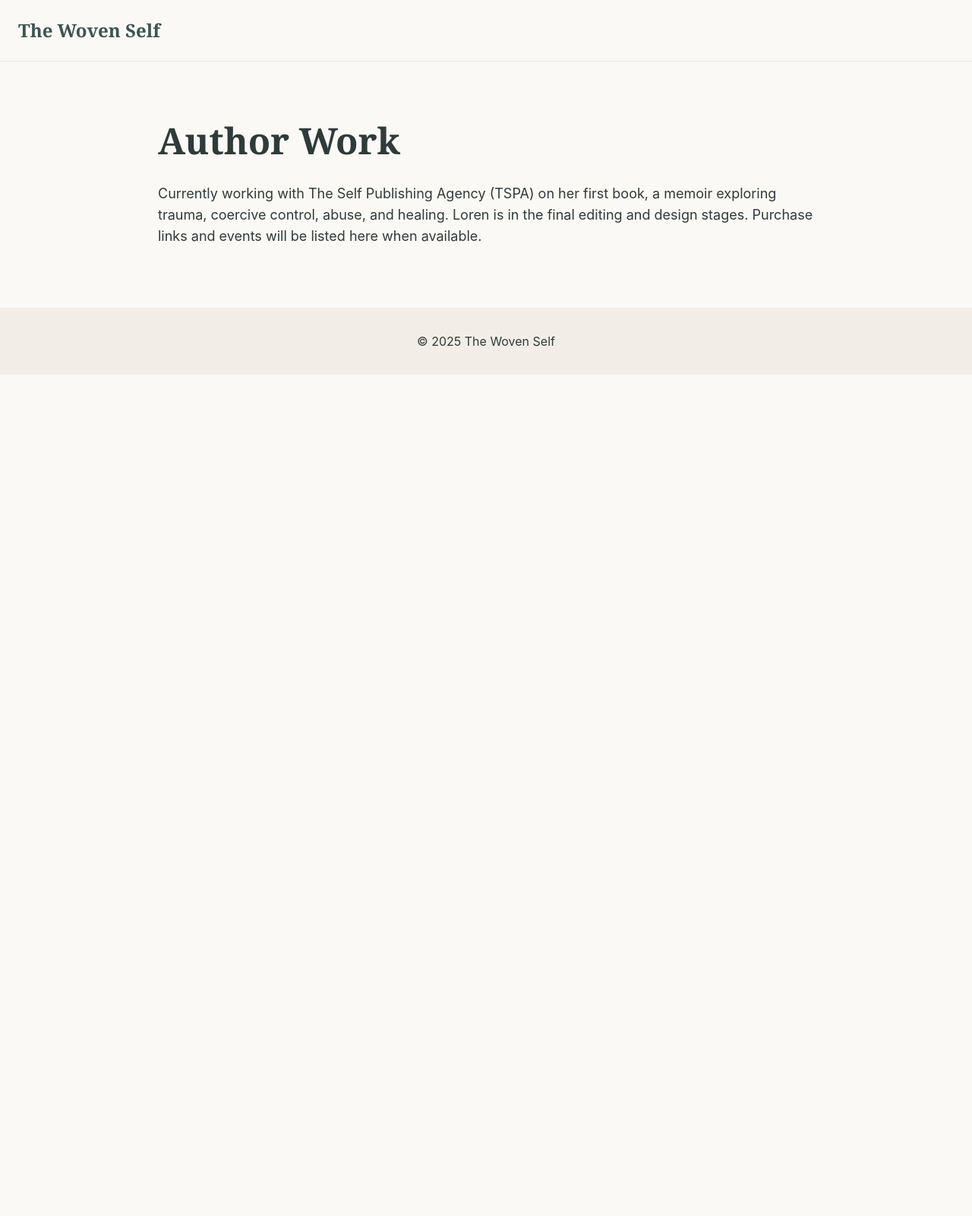
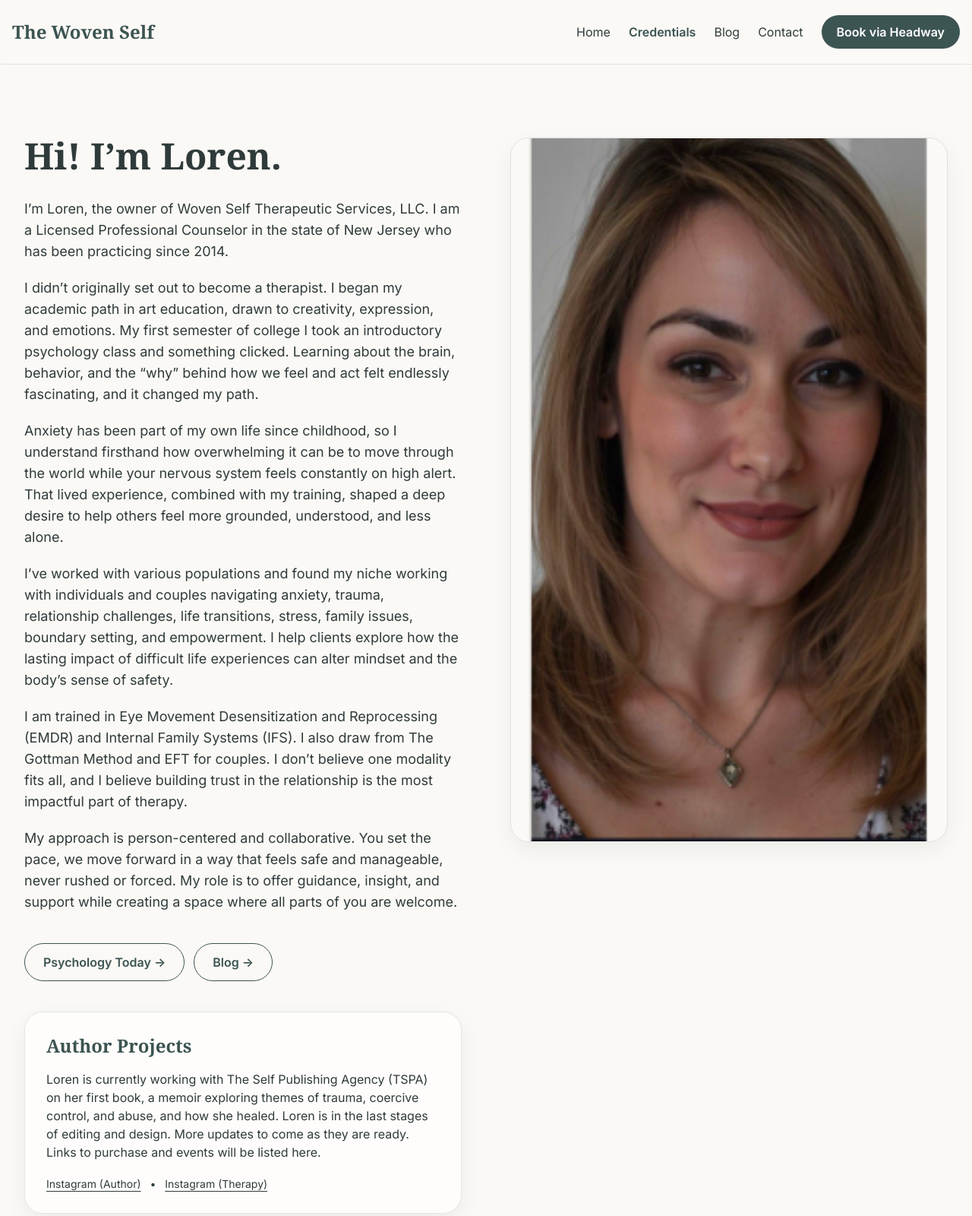
Before and after one commit to js0094q/woven-self-website, a plain HTML site: page author.html in a window 1280 px wide. Shown: the top 1600 px of the page at 76% size. Before the commit the page ends 800 px from the top, so only its background shows below. Drawn offline with nearby package versions, Linux system fonts and the light colour scheme; a web font is replaced by a local one.

Commit message:
Update author.html

```diff
--- a/author.html
+++ b/author.html
@@ -1,33 +1,109 @@
 <!doctype html>
-<html lang="en">
+<html lang="en" class="scroll-smooth">
 <head>
-<meta charset="utf-8">
-<title>Author | The Woven Self</title>
-<link rel="stylesheet" href="styles.css">
-<script src="https://cdn.tailwindcss.com"></script>
+  <meta charset="utf-8" />
+  <meta name="viewport" content="width=device-width, initial-scale=1" />
+
+  <title>About Loren Galese, LPC | The Woven Self | New Jersey</title>
+  <meta name="description" content="Loren Galese is a Licensed Professional Counselor (NJ) practicing since 2014. EMDR and IFS-informed therapy for trauma, anxiety, relationships, and life transitions." />
+  <meta name="robots" content="index,follow" />
+  <link rel="canonical" href="https://wovenself.com/author" />
+
+  <link rel="stylesheet" href="/styles.css" />
+  <script src="https://cdn.tailwindcss.com"></script>
+
+  <link rel="preconnect" href="https://fonts.googleapis.com">
+  <link rel="preconnect" href="https://fonts.gstatic.com" crossorigin>
+  <link href="https://fonts.googleapis.com/css2?family=Inter:wght@400;500;600&family=Playfair+Display:ital,wght@0,400..900;1,400..900&display=swap" rel="stylesheet">
 </head>
 
-<body class="bg-[var(--color-background)] text-[var(--color-text)]">
+<body class="antialiased">
+  <header class="sticky top-0 bg-[var(--color-background)]/80 backdrop-blur border-b border-[var(--color-border)] z-50">
+    <div class="container mx-auto px-4 py-5 flex justify-between items-center">
+      <a href="/" class="flex items-center gap-3">
+        <span class="text-2xl font-serif font-bold text-[var(--color-primary)]">The Woven Self</span>
+      </a>
+      <nav class="hidden md:flex gap-6 items-center">
+        <a href="/" class="hover:text-[var(--color-primary)]">Home</a>
+        <a href="/author.html" class="font-semibold text-[var(--color-primary)]">Credentials</a>
+        <a href="/blog.html" class="hover:text-[var(--color-primary)]">Blog</a>
+        <a href="/#contact" class="hover:text-[var(--color-primary)]">Contact</a>
+        <a href="https://care.headway.co/providers/loren-galese?utm_source=pem&utm_medium=direct_link&utm_campaign=187918"
+           target="_blank" rel="noopener noreferrer"
+           class="btn-primary px-5 py-2.5 rounded-full font-semibold shadow-sm">Book via Headway</a>
+      </nav>
+    </div>
+  </header>
 
-<header class="border-b p-6">
-  <a href="/" class="font-serif text-2xl font-bold text-[var(--color-primary)]">The Woven Self</a>
-</header>
+  <main class="py-20 sm:py-24">
+    <div class="container mx-auto px-4 lg:px-8 grid grid-cols-1 lg:grid-cols-2 gap-16 items-start">
+      <div>
+        <h1 class="text-5xl font-serif font-bold text-[var(--color-text)]">Hi! I’m Loren.</h1>
 
-<main class="py-20 max-w-4xl mx-auto px-4">
-<h1 class="text-5xl font-serif font-bold">Author Work</h1>
+        <div class="mt-8 text-lg space-y-5">
+          <p>
+            I’m Loren, the owner of Woven Self Therapeutic Services, LLC. I am a Licensed Professional Counselor in the state of New Jersey who has been practicing since 2014.
+          </p>
 
-<p class="mt-8 text-lg">
-Currently working with The Self Publishing Agency (TSPA) on her first book,
-a memoir exploring trauma, coercive control, abuse, and healing.
-Loren is in the final editing and design stages.
-Purchase links and events will be listed here when available.
-</p>
+          <p>
+            I didn’t originally set out to become a therapist. I began my academic path in art education, drawn to creativity, expression, and emotions.
+            My first semester of college I took an introductory psychology class and something clicked. Learning about the brain, behavior, and the “why” behind how we feel and act felt endlessly fascinating, and it changed my path.
+          </p>
 
-</main>
+          <p>
+            Anxiety has been part of my own life since childhood, so I understand firsthand how overwhelming it can be to move through the world while your nervous system feels constantly on high alert.
+            That lived experience, combined with my training, shaped a deep desire to help others feel more grounded, understood, and less alone.
+          </p>
 
-<footer class="py-8 text-center bg-[var(--color-light-bg)]">
-&copy; 2025 The Woven Self
-</footer>
+          <p>
+            I’ve worked with various populations and found my niche working with individuals and couples navigating anxiety, trauma, relationship challenges, life transitions, stress, family issues, boundary setting, and empowerment.
+            I help clients explore how the lasting impact of difficult life experiences can alter mindset and the body’s sense of safety.
+          </p>
 
+          <p>
+            I am trained in Eye Movement Desensitization and Reprocessing (EMDR) and Internal Family Systems (IFS).
+            I also draw from The Gottman Method and EFT for couples.
+            I don’t believe one modality fits all, and I believe building trust in the relationship is the most impactful part of therapy.
+          </p>
+
+          <p>
+            My approach is person-centered and collaborative. You set the pace, we move forward in a way that feels safe and manageable, never rushed or forced.
+            My role is to offer guidance, insight, and support while creating a space where all parts of you are welcome.
+          </p>
+        </div>
+
+        <div class="mt-10 flex flex-col sm:flex-row gap-3">
+          <a href="https://www.psychologytoday.com/us/therapists/loren-a-galese-little-falls-nj/1541806"
+             target="_blank" rel="noopener noreferrer"
+             class="btn-outline px-6 py-3 rounded-full font-semibold text-center">Psychology Today →</a>
+
+          <a href="/blog.html" class="btn-outline px-6 py-3 rounded-full font-semibold text-center">Blog →</a>
+        </div>
+
+        <div class="mt-10 card bg-white/70 rounded-3xl p-7">
+          <h2 class="text-2xl font-serif font-bold text-[var(--color-primary)]">Author Projects</h2>
+          <p class="mt-4">
+            Loren is currently working with The Self Publishing Agency (TSPA) on her first book, a memoir exploring themes of trauma, coercive control, and abuse,
+            and how she healed. Loren is in the last stages of editing and design.
+            More updates to come as they are ready. Links to purchase and events will be listed here.
+          </p>
+
+          <div class="mt-5 text-sm">
+            <a href="https://www.instagram.com/lorengaleseauthor/" target="_blank" rel="noopener noreferrer" class="underline underline-offset-4">Instagram (Author)</a>
+            <span class="mx-2">•</span>
+            <a href="https://www.instagram.com/thewovenselftherapeutic/" target="_blank" rel="noopener noreferrer" class="underline underline-offset-4">Instagram (Therapy)</a>
+          </div>
+        </div>
+      </div>
+
+      <div class="lg:sticky lg:top-28">
+        <img src="images/loren-galese.jpg" alt="Portrait of Loren Galese" class="rounded-3xl card w-full h-auto object-cover" loading="lazy">
+      </div>
+    </div>
+  </main>
+
+  <footer class="bg-[var(--color-light-bg)] text-center py-8 text-[var(--color-text)]">
+    <p>&copy; 2026 The Woven Self Therapeutic Services, LLC</p>
+  </footer>
 </body>
 </html>
```
